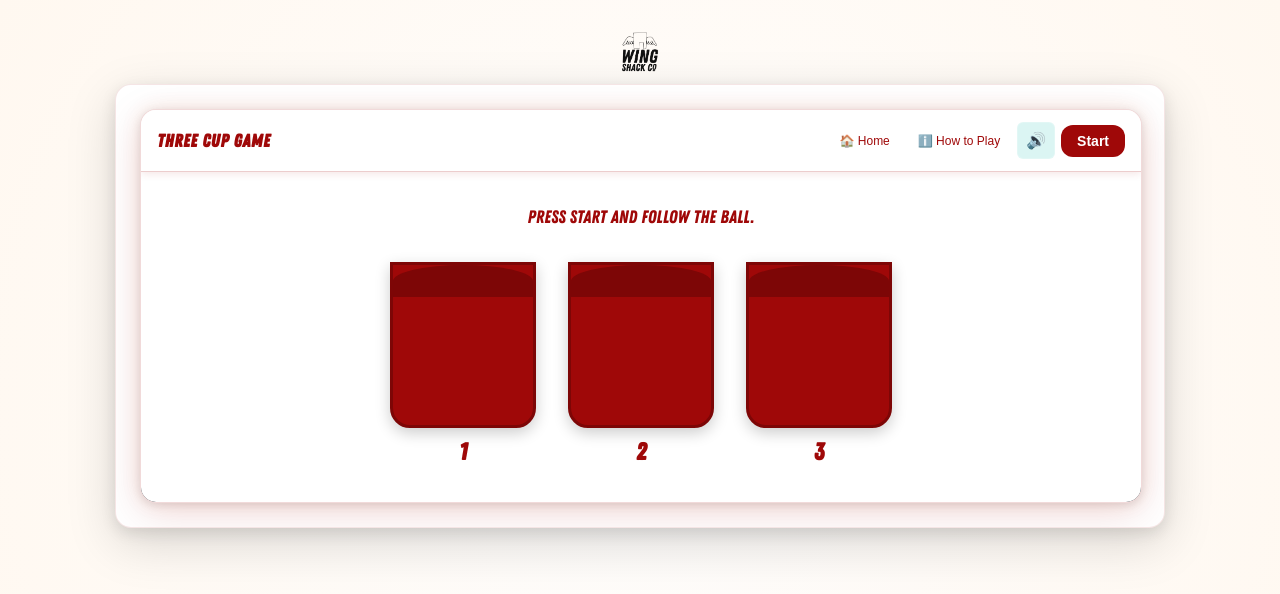
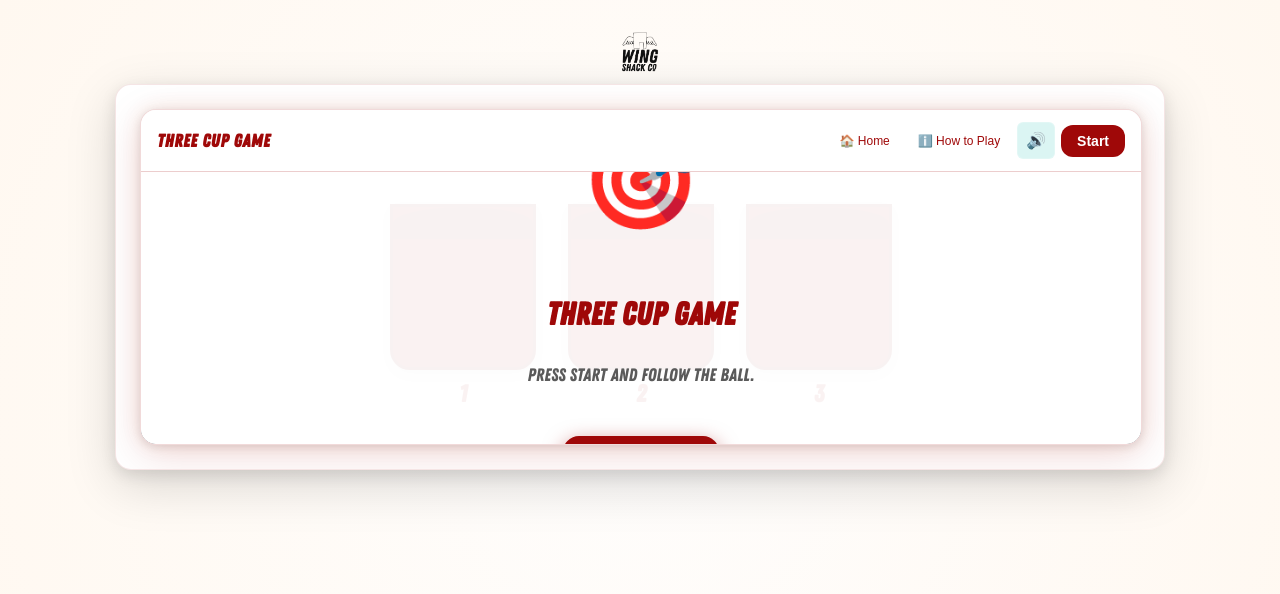
Before and after one commit to nigelbigappetite/wing-shack-arcade, a Next.js app: page /three-cup in a window 1280 px wide. Shown: the top 594 px of the page. Built offline with nearby package versions, Linux system fonts and the light colour scheme.

Commit message:
Remove scoreboard from Sauce Simon; add start screen overlay to Three Cup Game with in-game START button

```diff
--- a/components/games/ThreeCupGame.tsx
+++ b/components/games/ThreeCupGame.tsx
@@ -23,6 +23,7 @@ const ThreeCupGame: React.FC<ThreeCupGameProps> = ({ onWin }) => {
   const [shuffleCount, setShuffleCount] = useState(0);
   const [showBallPlacement, setShowBallPlacement] = useState(false);
   const [hasShuffled, setHasShuffled] = useState(false); // Track if shuffling has completed
+  const [isGameActive, setIsGameActive] = useState(false); // Track if game has started
   const shuffleAnimationRef = useRef<number>();
   const shuffleSequenceRef = useRef<Array<{ from: number; to: number }>>([]);
   const shuffleAudioRef = useRef<HTMLAudioElement | null>(null);
@@ -227,6 +228,7 @@ const ThreeCupGame: React.FC<ThreeCupGameProps> = ({ onWin }) => {
     setShowBallPlacement(false);
     setHasShuffled(false); // Reset shuffle completion state
     setCupPositions([0, 1, 2]);
+    setIsGameActive(false); // Reset game active state
 
     // Stop shuffle sound effect
     if (shuffleAudioRef.current) {
@@ -242,14 +244,13 @@ const ThreeCupGame: React.FC<ThreeCupGameProps> = ({ onWin }) => {
     if (shuffleAnimationRef.current) {
       cancelAnimationFrame(shuffleAnimationRef.current);
     }
-    // Start new game with placement animation
-    setTimeout(() => shuffleCups(), 300);
-  }, [shuffleCups]);
+  }, []);
 
   // Lifecycle integration
   const lifecycle = useGameLifecycle({
     onReset: resetGame,
     onStart: () => {
+      setIsGameActive(true);
       if (!hasGuessed && !isShuffling && !showBallPlacement) {
         shuffleCups();
       }
@@ -372,8 +373,88 @@ const ThreeCupGame: React.FC<ThreeCupGameProps> = ({ onWin }) => {
           position: 'relative',
         }}
       >
-        {/* Instructions */}
-        {!hasGuessed && !isShuffling && !showBallPlacement && (
+        {/* Start Screen Overlay */}
+        {!isGameActive && !hasGuessed && !isShuffling && !showBallPlacement && (
+          <motion.div
+            initial={{ opacity: 0 }}
+            animate={{ opacity: 1 }}
+            style={{
+              position: 'absolute',
+              top: 0,
+              left: 0,
+              right: 0,
+              bottom: 0,
+              display: 'flex',
+              flexDirection: 'column',
+              alignItems: 'center',
+              justifyContent: 'center',
+              gap: 'clamp(16px, 3vw, 24px)',
+              backgroundColor: 'rgba(255, 255, 255, 0.95)',
+              zIndex: 20,
+              padding: 'clamp(20px, 4vw, 40px)',
+            }}
+          >
+            <div
+              style={{
+                fontSize: 'clamp(64px, 10vw, 96px)',
+                marginBottom: 'clamp(8px, 1.5vw, 16px)',
+              }}
+            >
+              🎯
+            </div>
+            <div
+              style={{
+                fontFamily: wingShackTheme.typography.fontFamily.display,
+                fontSize: 'clamp(24px, 4vw, 32px)',
+                fontWeight: wingShackTheme.typography.fontWeight.bold,
+                color: wingShackTheme.colors.primary,
+                textAlign: 'center',
+              }}
+            >
+              THREE CUP GAME
+            </div>
+            <div
+              style={{
+                fontFamily: wingShackTheme.typography.fontFamily.body,
+                fontSize: 'clamp(14px, 2vw, 18px)',
+                color: wingShackTheme.colors.textSecondary,
+                textAlign: 'center',
+                maxWidth: '400px',
+                marginBottom: 'clamp(16px, 3vw, 24px)',
+              }}
+            >
+              Press start and follow the ball.
+            </div>
+            <motion.button
+              onClick={() => {
+                setIsGameActive(true);
+                shuffleCups();
+              }}
+              whileHover={{ scale: 1.05 }}
+              whileTap={{ scale: 0.95 }}
+              style={{
+                padding: 'clamp(12px, 2vw, 16px) clamp(32px, 5vw, 48px)',
+                backgroundColor: wingShackTheme.colors.primary,
+                color: '#ffffff',
+                border: 'none',
+                borderRadius: wingShackTheme.borderRadius.lg,
+                fontFamily: wingShackTheme.typography.fontFamily.display,
+                fontSize: 'clamp(18px, 3vw, 24px)',
+                fontWeight: wingShackTheme.typography.fontWeight.bold,
+                letterSpacing: '2px',
+                cursor: 'pointer',
+                boxShadow: `0 6px 20px ${wingShackTheme.colors.primary}80`,
+                transition: 'all 0.3s ease',
+                opacity: 1,
+              }}
+            >
+              START
+            </motion.button>
+          </motion.div>
+        )}
+
+        {/* Instructions - shown during game */}
+        {isGameActive && !hasGuessed && !isShuffling && !showBallPlacement && (
           <motion.p
             initial={{ opacity: 0 }}
             animate={{ opacity: 1 }}
```
Also changed, not shown: components/games/SauceSimon.tsx (+0 -72 lines).
